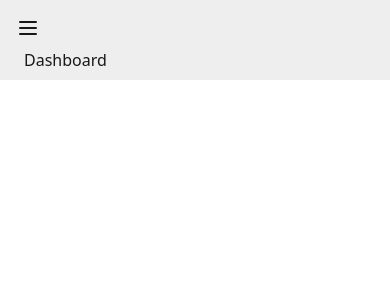
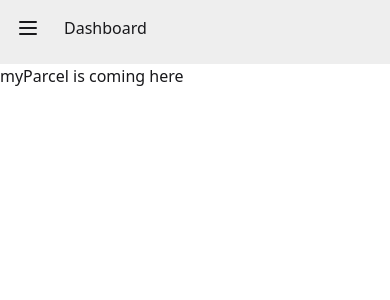
Before and after one commit to mahfuzarrahmanmunna/pro-fast-client, a React (Vite) app: page /dashboard/my-parcel in a window 390 px wide. Shown: the top 300 px of the page. Built offline with nearby package versions, Linux system fonts and the light colour scheme; no server answers.

Commit message:
added and now too eidto now too dashboard layout

```diff
--- a/src/Layouts/DashboardLayout/DashboardLayout.jsx
+++ b/src/Layouts/DashboardLayout/DashboardLayout.jsx
@@ -1,4 +1,5 @@
 import React from 'react';
+import { Outlet } from 'react-router';
 
 const DashboardLayout = () => {
     return (
@@ -7,7 +8,7 @@
             <div className="drawer-content flex flex-col ">
                 {/* Page content here */}
                 <div className="navbar bg-base-300 w-full block lg:hidden">
-                    <div className="flex-none lg:hidden">
+                    <div className="flex items-center justify-center lg:hidden">
                         <label htmlFor="my-drawer-2" aria-label="open sidebar" className="btn btn-square btn-ghost">
                             <svg
                                 xmlns="http://www.w3.org/2000/svg"
@@ -23,9 +24,11 @@
                                 ></path>
                             </svg>
                         </label>
+                        <div className="mx-2 flex-1 px-2">Dashboard</div>
                     </div>
-                    <div className="mx-2 flex-1 px-2">Dashboard</div>
+
                 </div>
+                <Outlet />
             </div>
             <div className="drawer-side">
                 <label htmlFor="my-drawer-2" aria-label="close sidebar" className="drawer-overlay"></label>
--- a/src/Pages/Dashboard/MyParcel/MyParcel.jsx
+++ b/src/Pages/Dashboard/MyParcel/MyParcel.jsx
@@ -3,7 +3,7 @@
 const MyParcel = () => {
     return (
         <div>
-            myParcel
+            myParcel is coming here
         </div>
     );
 };
--- a/src/Routes/Routes.jsx
+++ b/src/Routes/Routes.jsx
@@ -9,6 +9,7 @@
 import PrivateRoutes from "../private/PrivateRoutes";
 import SendParcel from "../Pages/SendParcel/SendParcel";
 import DashboardLayout from "../Layouts/DashboardLayout/DashboardLayout";
+import MyParcel from "../Pages/Dashboard/MyParcel/MyParcel";
 
 export const router = createBrowserRouter([
     {
@@ -56,8 +57,8 @@
         </PrivateRoutes>,
         children: [
             {
-               path: 'my-parcel',
-
+                path: 'my-parcel',
+                Component: MyParcel
             }
         ]
     }
```
